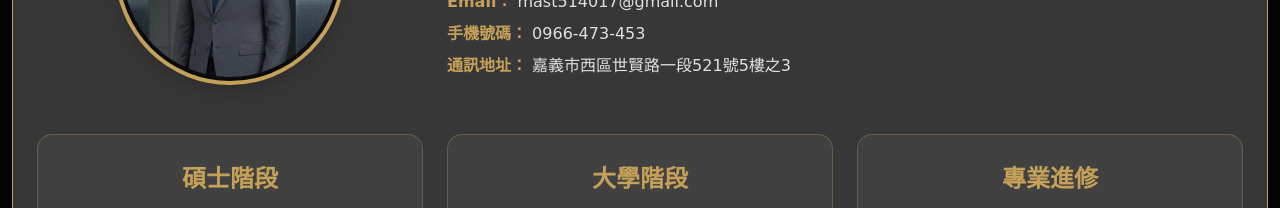
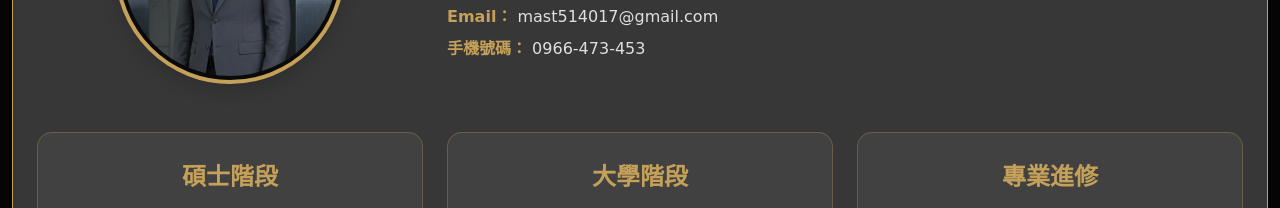
Before and after one commit to TING0517/My-resume-and-portfolio, a website: page index.html in a window 1280 px wide. Shown: the part 591-799 px from the top of the page. Drawn offline with nearby package versions, Linux system fonts and the light colour scheme; a web font is replaced by a local one.

Commit message:
Update index.html

```diff
--- a/index.html
+++ b/index.html
@@ -108,9 +108,6 @@
                             </div>
                             <div class="col-sm-12 mb-2">
                                 <strong>手機號碼：</strong> <span>0966-473-453</span>
-                            </div>
-                            <div class="col-sm-12 mb-2">
-                                <strong>通訊地址：</strong> <span>嘉義市西區世賢路一段521號5樓之3</span>
                             </div>
                         </div>
                     </div>
```
